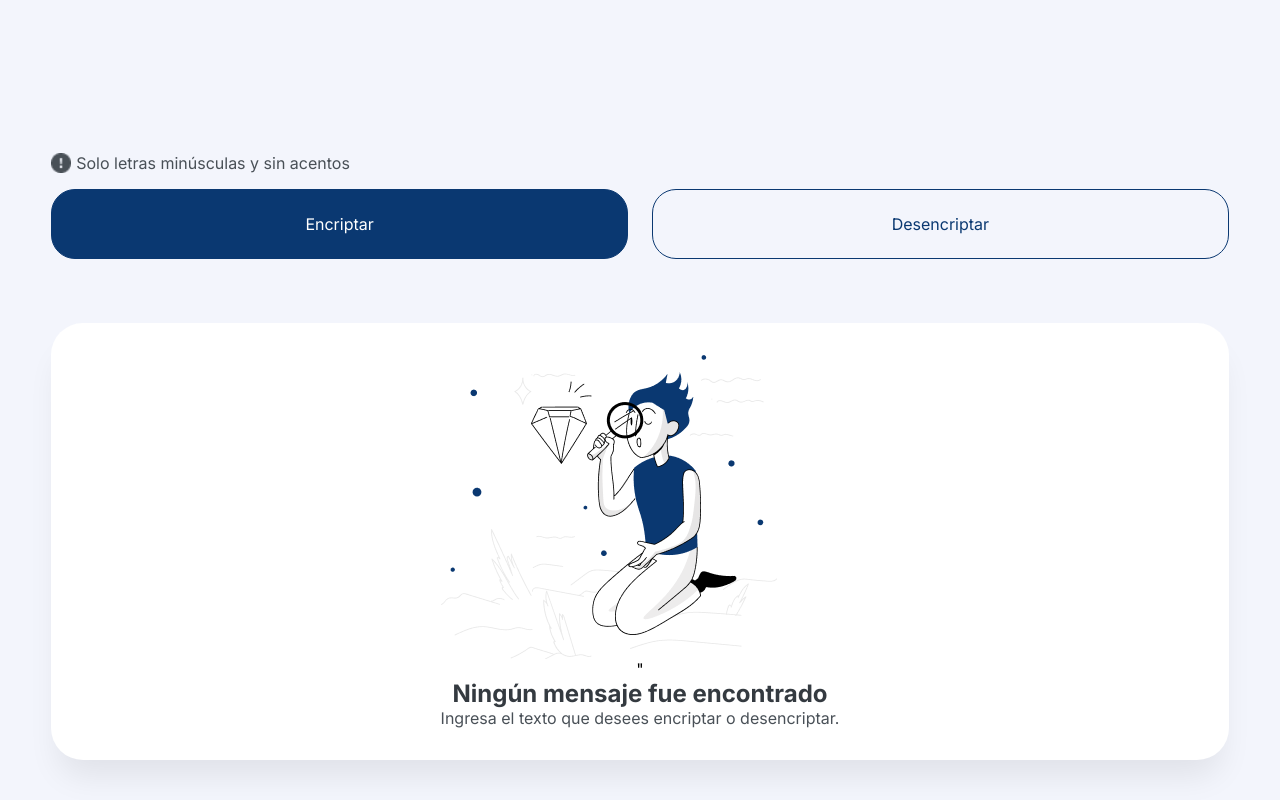
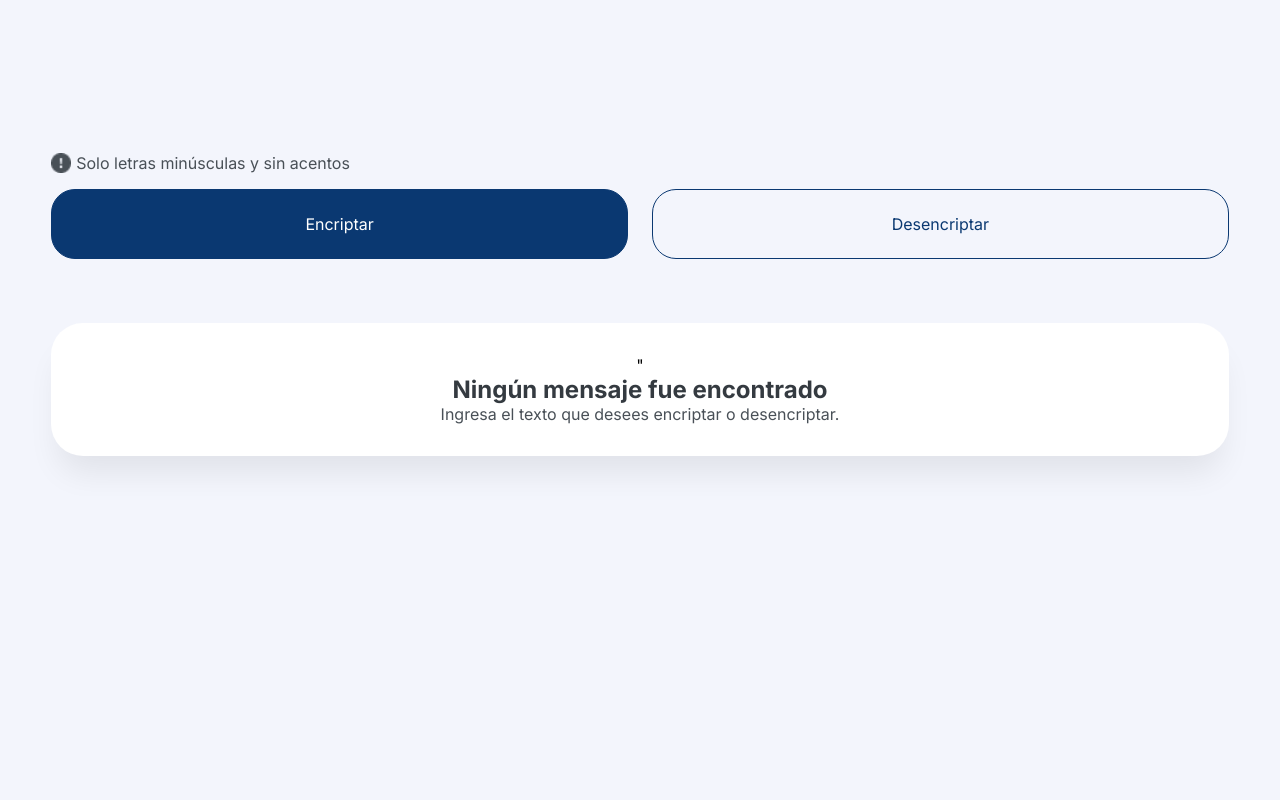
Before and after one commit to Hans-Gonzalez/Projecto-encriptador, a plain HTML site: page index.html in a window 1280 px wide. Shown: the part 383-1183 px from the top of the page. After the commit the page ends 879 px from the top, so only its background shows below. Drawn offline with Linux system fonts and the light colour scheme.

Commit message:
just testing git

```diff
--- a/index.html
+++ b/index.html
@@ -4,7 +4,7 @@
     <meta charset="UTF-8">
     <meta http-equiv="X-UA-Compatible" content="IE=edge">
     <meta name="viewport" content="width=device-width, initial-scale=1.0">
-    <title>Encriptador Alura</title>
+    <title>Proyecto de Encriptador Alura</title>
     <link rel="preconnect" href="https://fonts.googleapis.com">
     <link rel="preconnect" href="https://fonts.gstatic.com" crossorigin>
     <link href="https://fonts.googleapis.com/css2?family=Inter:wght@100;200;300;400;500;600;700;800;900&display=swap" rel="stylesheet">
--- a/script.js
+++ b/script.js
@@ -1,4 +1,4 @@
-// Html elements
+// Html main elements
 var input = document.getElementById("text-area");
 var outputArea = document.getElementById("text-ouput");
 var message = document.getElementById("message");
--- a/style.css
+++ b/style.css
@@ -136,7 +136,7 @@ button:hover{
 @media (min-width:900px) {
 
     .hero{
-        display:block;
+        display:none;
     }
 
 }
```
